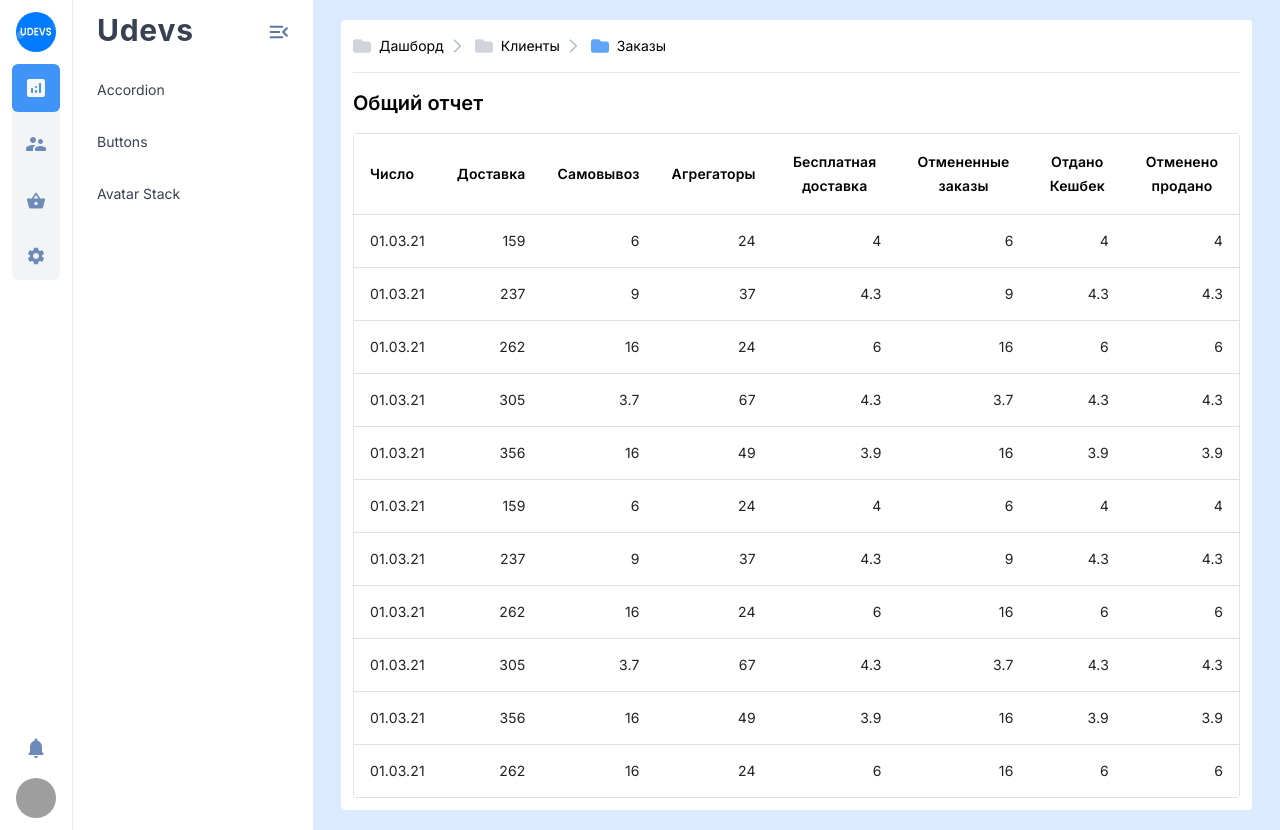
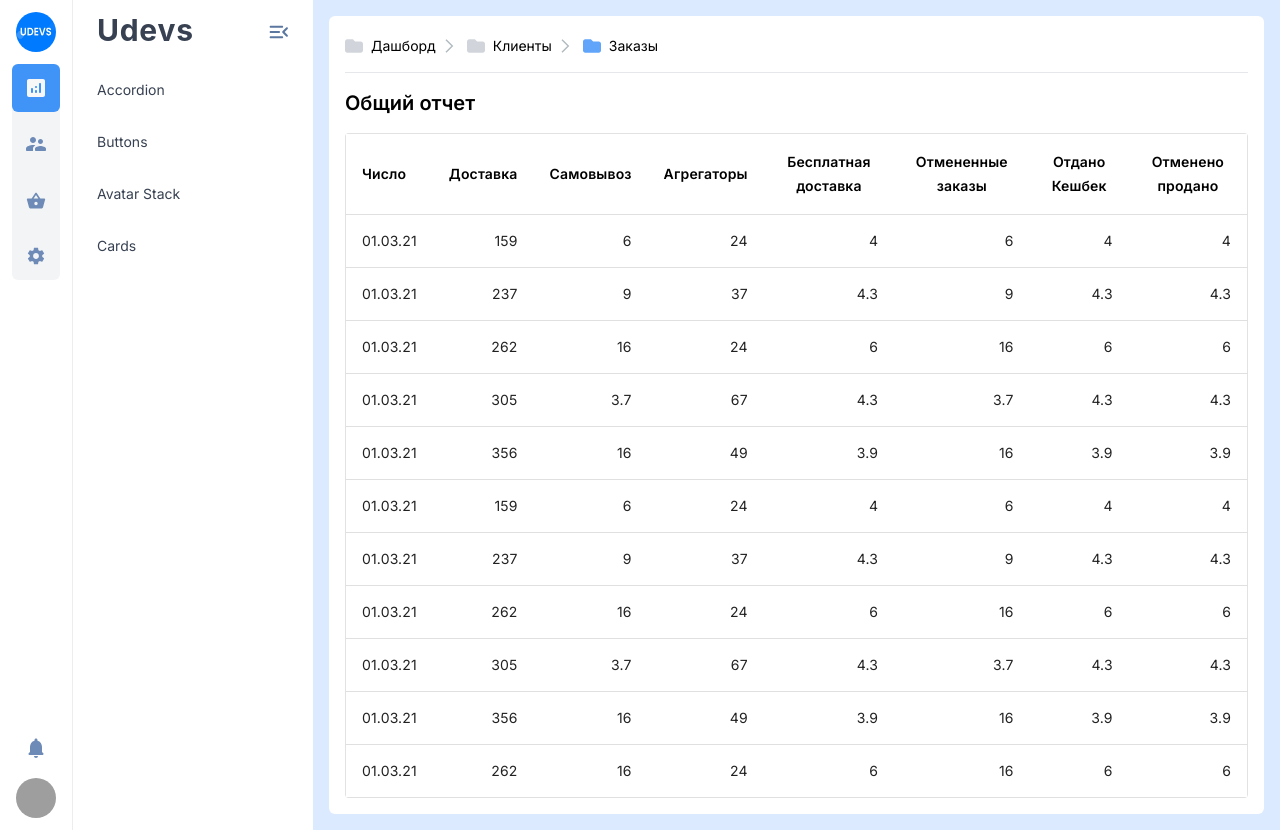
Before and after one commit to SAIDAKBAR123/udevs_admin, a React (Create React App) app: page /home/dashboard in a window 1280 px wide. Built offline with nearby package versions, Linux system fonts and the light colour scheme; grey boxes are pictures that could not be loaded.

Commit message:
modified card

```diff
--- /dev/null
+++ b/src/components/Card/index.jsx
@@ -0,0 +1,11 @@
+
+export default function Card (props) {
+    const { children, className, ...rest } = props
+    return (
+        <div>
+            <div {...rest} className={`${className} w-40 h-40`}>
+                <div>{children}</div>
+            </div>
+        </div>
+    )
+}
--- /dev/null
+++ b/src/components/Checkbox/index.jsx
@@ -0,0 +1,11 @@
+
+export default function Checkbox (props) {
+    const { children, className, ...rest } = props
+    return (
+        <div>
+            <div {...rest} className={`${className} w-40 h-40`}>
+                <div>{children}</div>
+            </div>
+        </div>
+    )
+}
--- a/src/components/Sidebar/menu.js
+++ b/src/components/Sidebar/menu.js
@@ -33,6 +33,15 @@ const  menu = [
                 <path d="M21 7.9998H16.21L11.82 1.4298C11.42 0.839805 10.55 0.839805 10.16 1.4298L5.77 7.9998H1C0.45 7.9998 0 8.4498 0 8.9998C0 9.0898 0.00999996 9.1798 0.04 9.2698L2.58 18.5398C2.81 19.3798 3.58 19.9998 4.5 19.9998H17.5C18.42 19.9998 19.19 19.3798 19.43 18.5398L21.97 9.2698L22 8.9998C22 8.4498 21.55 7.9998 21 7.9998ZM10.99 3.7898L13.8 7.9998H8.18L10.99 3.7898ZM11 15.9998C9.9 15.9998 9 15.0998 9 13.9998C9 12.8998 9.9 11.9998 11 11.9998C12.1 11.9998 13 12.8998 13 13.9998C13 15.0998 12.1 15.9998 11 15.9998Z" fill="#6E8BB7"/>
                 </svg>
 
+            },
+            {
+                title: 'Cards',
+                path: '/home/cards',
+                isChild: true,
+                icon: <svg width="22" height="20" viewBox="0 0 22 20" fill="none" xmlns="http://www.w3.org/2000/svg">
+                <path d="M21 7.9998H16.21L11.82 1.4298C11.42 0.839805 10.55 0.839805 10.16 1.4298L5.77 7.9998H1C0.45 7.9998 0 8.4498 0 8.9998C0 9.0898 0.00999996 9.1798 0.04 9.2698L2.58 18.5398C2.81 19.3798 3.58 19.9998 4.5 19.9998H17.5C18.42 19.9998 19.19 19.3798 19.43 18.5398L21.97 9.2698L22 8.9998C22 8.4498 21.55 7.9998 21 7.9998ZM10.99 3.7898L13.8 7.9998H8.18L10.99 3.7898ZM11 15.9998C9.9 15.9998 9 15.0998 9 13.9998C9 12.8998 9.9 11.9998 11 11.9998C12.1 11.9998 13 12.8998 13 13.9998C13 15.0998 12.1 15.9998 11 15.9998Z" fill="#6E8BB7"/>
+                </svg>
+
             }
         ]
 
@@ -47,8 +56,8 @@ const  menu = [
 
     },
     {
-        title: 'Component',
-        path: '/home/cs',
+        title: 'Component table ui',
+        path: '/home/table-ui',
         isActive: false,
         icon: <svg width="20" height="17" viewBox="0 0 20 17" fill="none" xmlns="http://www.w3.org/2000/svg">
         <path d="M18.333 6.5H14.3413L10.683 1.025C10.3497 0.533333 9.62467 0.533333 9.29967 1.025L5.64134 6.5H1.66634C1.20801 6.5 0.833008 6.875 0.833008 7.33333C0.833008 7.40833 0.841341 7.48333 0.866341 7.55833L2.98301 15.2833C3.17467 15.9833 3.81634 16.5 4.58301 16.5H15.4163C16.183 16.5 16.8247 15.9833 17.0247 15.2833L19.1413 7.55833L19.1663 7.33333C19.1663 6.875 18.7913 6.5 18.333 6.5ZM9.99134 2.99167L12.333 6.5H7.64967L9.99134 2.99167ZM9.99967 13.1667C9.08301 13.1667 8.33301 12.4167 8.33301 11.5C8.33301 10.5833 9.08301 9.83333 9.99967 9.83333C10.9163 9.83333 11.6663 10.5833 11.6663 11.5C11.6663 12.4167 10.9163 13.1667 9.99967 13.1667Z" fill="#6E8BB7"/>
--- a/src/components/Template/index.jsx
+++ b/src/components/Template/index.jsx
@@ -1,8 +1,8 @@
 import BreadCrumb from '../Breadcrumb/index.jsx'
 export default function App(props) {
     return (
-        <div className="rounded bg-white white w-full p-3 font-body">
-            <div className="font-body">
+        <div className="white w-full p-4 font-body">
+            <div className="font-body bg-white p-4 rounded-md">
                 <div><BreadCrumb items={props.directory ? props.directory : [{ title: 'Дашборд' }, { title: 'Клиенты' }, { title: 'Заказы' }]} /></div>
                 <hr></hr>
                 <div className="py-4 font-semibold text-xl rounded bg-white">{props.header}</div>
--- a/src/containers/RouterLayout.jsx
+++ b/src/containers/RouterLayout.jsx
@@ -9,7 +9,7 @@ export default function App() {
     return (
         <div>
             <Layout sidebar={<Sidebar />}>
-                <div className="p-5 mx-2">
+                <div className="">
                     <Switch location={location}>
                         {dashboardRoutes.map(el => <Route className="trnns-group" key={el.id} path={el.path} component={el.component} />)}
                     </Switch>
--- a/src/routes/dashboard-routes.js
+++ b/src/routes/dashboard-routes.js
@@ -3,6 +3,8 @@ import Profile from "../views/profiles/index.jsx";
 import UiComponents from '../views/ui-components/index.jsx'
 import Accordions from '../views/Accordions/Accordions'
 import Buttons from '../views/buttons/index'
+import Cards from '../views/cards/index'
+import TableOrder from '../views/tableOrder/index'
 
 export default [
   {
@@ -15,7 +17,7 @@ export default [
     children: []
   },
   {
-    id: 3,
+    id: 365,
     component: Accordions,
     path: "/accordion",
     exact: true,
@@ -25,11 +27,31 @@ export default [
     children: []
   },
   {
-    id: 3,
+    id: 343,
     component: Buttons,
     path: "/buttons",
     exact: true,
     title: "Button",
+    showSidepanel: false,
+    permission: "",
+    children: []
+  },
+  {
+    id: 3654,
+    component: Cards,
+    path: "/cards",
+    exact: true,
+    title: "Cards",
+    showSidepanel: false,
+    permission: "",
+    children: []
+  },
+  {
+    id: 34,
+    component: TableOrder,
+    path: "/table-ui",
+    exact: true,
+    title: "Table ui",
     showSidepanel: false,
     permission: "",
     children: []
--- /dev/null
+++ b/src/views/cards/index.jsx
@@ -0,0 +1,15 @@
+import Wrapper from '../../components/Template/index'
+import Card from '../../components/Card/index'
+export default function App () {
+    return (
+        <Wrapper>
+            <h2>Cards</h2>
+            <div className="flex space-x-4">
+                <Card className={'shadow-md'} />
+                <Card className={'shadow-lg'} />
+                <Card className={'shadow-xl'} />
+                <Card className={'shadow-2xl'} />
+            </div>
+        </Wrapper>
+    )
+}
--- /dev/null
+++ b/src/views/tableOrder/index.jsx
@@ -0,0 +1,9 @@
+
+
+export default function App () {
+    return (
+        <div className="bg-white rounded">
+            <h3>hello</h3>
+        </div>
+    )
+}
```
